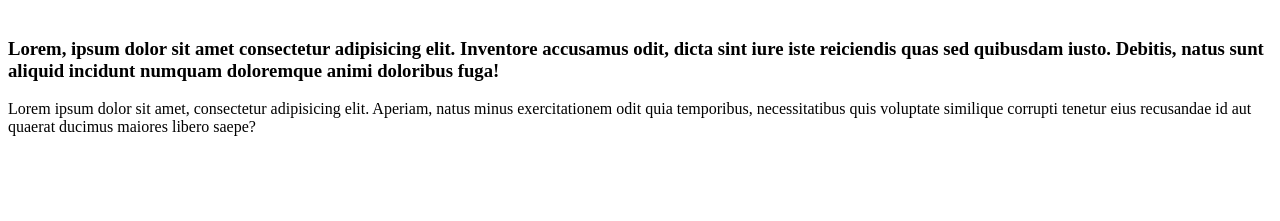
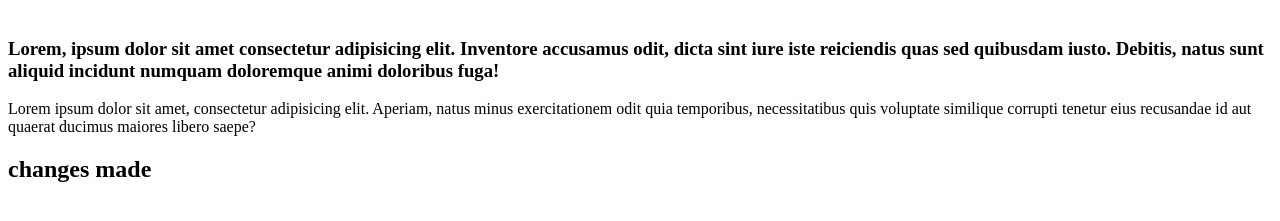
Before and after one commit to Damilarr/git-trying, a plain HTML site: page index.html in a window 1280 px wide. Shown: the part 79-300 px from the top of the page. Drawn offline with Linux system fonts and the light colour scheme.

Commit message:
added h2

```diff
--- a/index.html
+++ b/index.html
@@ -11,5 +11,6 @@
     <img src="..." alt="">
     <h3>Lorem, ipsum dolor sit amet consectetur adipisicing elit. Inventore accusamus odit, dicta sint iure iste reiciendis quas sed quibusdam iusto. Debitis, natus sunt aliquid incidunt numquam doloremque animi doloribus fuga!</h3>
     <p>Lorem ipsum dolor sit amet, consectetur adipisicing elit. Aperiam, natus minus exercitationem odit quia temporibus, necessitatibus quis voluptate similique corrupti tenetur eius recusandae id aut quaerat ducimus maiores libero saepe?</p>
+    <h2>changes made</h2>
 </body>
 </html>
```
